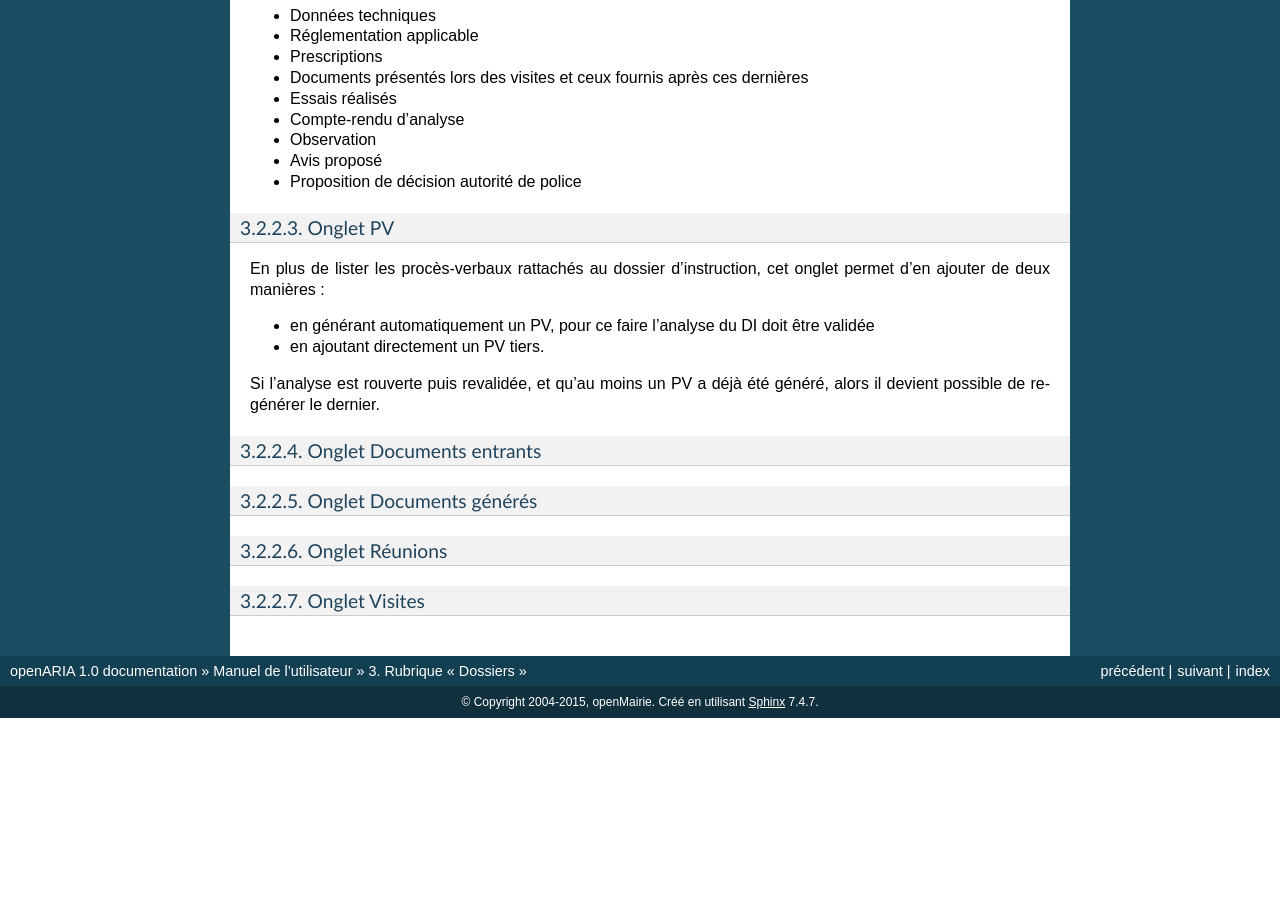
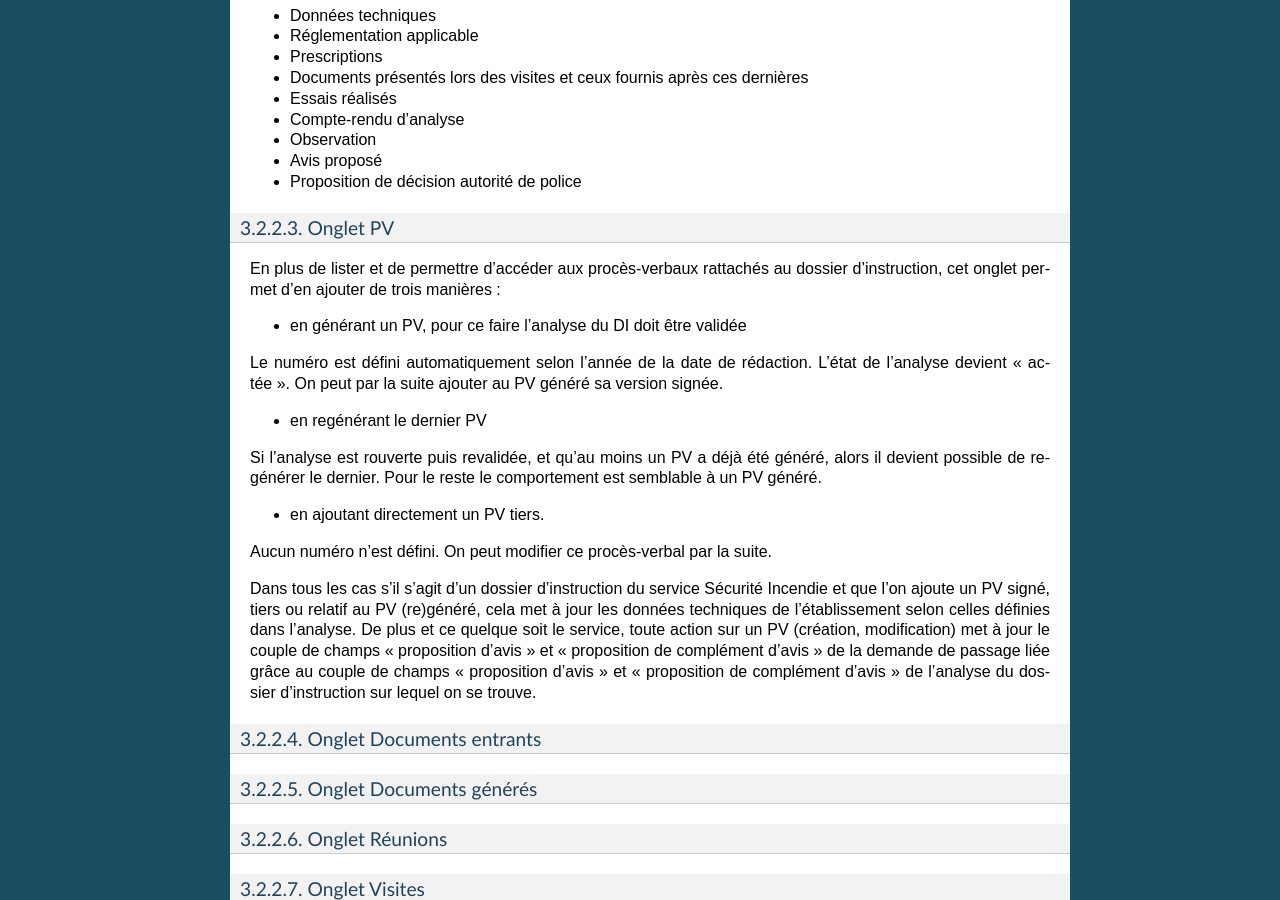
Before and after one commit to jcerini/openaria-documentation, a Sphinx documentation site: the page built from source/manuel_utilisateur/dossiers/index.rst, in a window 1280 px wide and 900 px high, scrolled down 3384 px. Built offline with Sphinx 7.4.7, drawn with Linux system fonts in a browser that asks for light colours; before the commit the page ends 4102 px from its top, so only the background shows below that.

Commit message:
Correction de la  documentation des procès-verbaux.

```diff
--- a/source/manuel_utilisateur/dossiers/index.rst
+++ b/source/manuel_utilisateur/dossiers/index.rst
@@ -155,13 +155,18 @@ Actions
 Onglet Analyse
 ##############
 
-Dans le coin haut gauche de la fiche d'analyse figure son état : en cours de rédaction, terminée, validée ou actée.
+Dans le coin haut gauche de la fiche d'analyse figure son état : en cours de
+rédaction, terminée, validée ou actée.
 
 
-Dans le coin haut droit sont disponibles les actions que l'on peut effectuer dessus : changer son état et éditer un document (rapport, compte-rendu et prévisualisation de procès-verbal).
+Dans le coin haut droit sont disponibles les actions que l'on peut effectuer
+dessus : changer son état et éditer un document (rapport, compte-rendu et
+prévisualisation de procès-verbal).
 
 
-Le corps de l'analyse est composé de plusieurs blocs de données qui ont chacun un titre et éventuellement un bouton modifier (cela dépend de vos droits et de l'état de l'analyse) :
+Le corps de l'analyse est composé de plusieurs blocs de données qui ont chacun
+un titre et éventuellement un bouton modifier (cela dépend de vos droits et de
+l'état de l'analyse) :
 
 
 + Type de l'analyse
@@ -182,13 +187,33 @@ Le corps de l'analyse est composé de plusieurs blocs de données qui ont chacun
 Onglet PV
 #########
 
-En plus de lister les procès-verbaux rattachés au dossier d'instruction, cet onglet permet d'en ajouter de deux manières :
+En plus de lister et de permettre d'accéder aux procès-verbaux rattachés au
+dossier d'instruction, cet onglet permet d'en ajouter de trois manières :
 
-+ en générant automatiquement un PV, pour ce faire l'analyse du DI doit être validée
++ en générant un PV, pour ce faire l'analyse du DI doit être validée
+
+Le numéro est défini automatiquement selon l'année de la date de rédaction.
+L'état de l'analyse devient "actée". On peut par la suite ajouter au PV généré
+sa version signée.
+
++ en regénérant le dernier PV
+
+Si l'analyse est rouverte puis revalidée, et qu'au moins un PV a déjà été généré,
+alors il devient possible de regénérer le dernier. Pour le reste le comportement
+est semblable à un PV généré.
 
 + en ajoutant directement un PV tiers.
 
-Si l'analyse est rouverte puis revalidée, et qu'au moins un PV a déjà été généré, alors il devient possible de regénérer le dernier.
+Aucun numéro n'est défini. On peut modifier ce procès-verbal par la suite.
+
+Dans tous les cas s'il s'agit d'un dossier d'instruction du service Sécurité
+Incendie et que l'on ajoute un PV signé, tiers ou relatif au PV (re)généré, cela
+met à jour les données techniques de l'établissement selon celles définies dans
+l'analyse. De plus et ce quelque soit le service, toute action sur un PV
+(création, modification) met à jour le couple de champs « proposition d'avis »
+et « proposition de complément d'avis » de la demande de passage liée grâce au
+couple de champs « proposition d'avis » et « proposition de complément d'avis »
+de l'analyse du dossier d'instruction sur lequel on se trouve.
 
 
 Onglet Documents entrants
```
